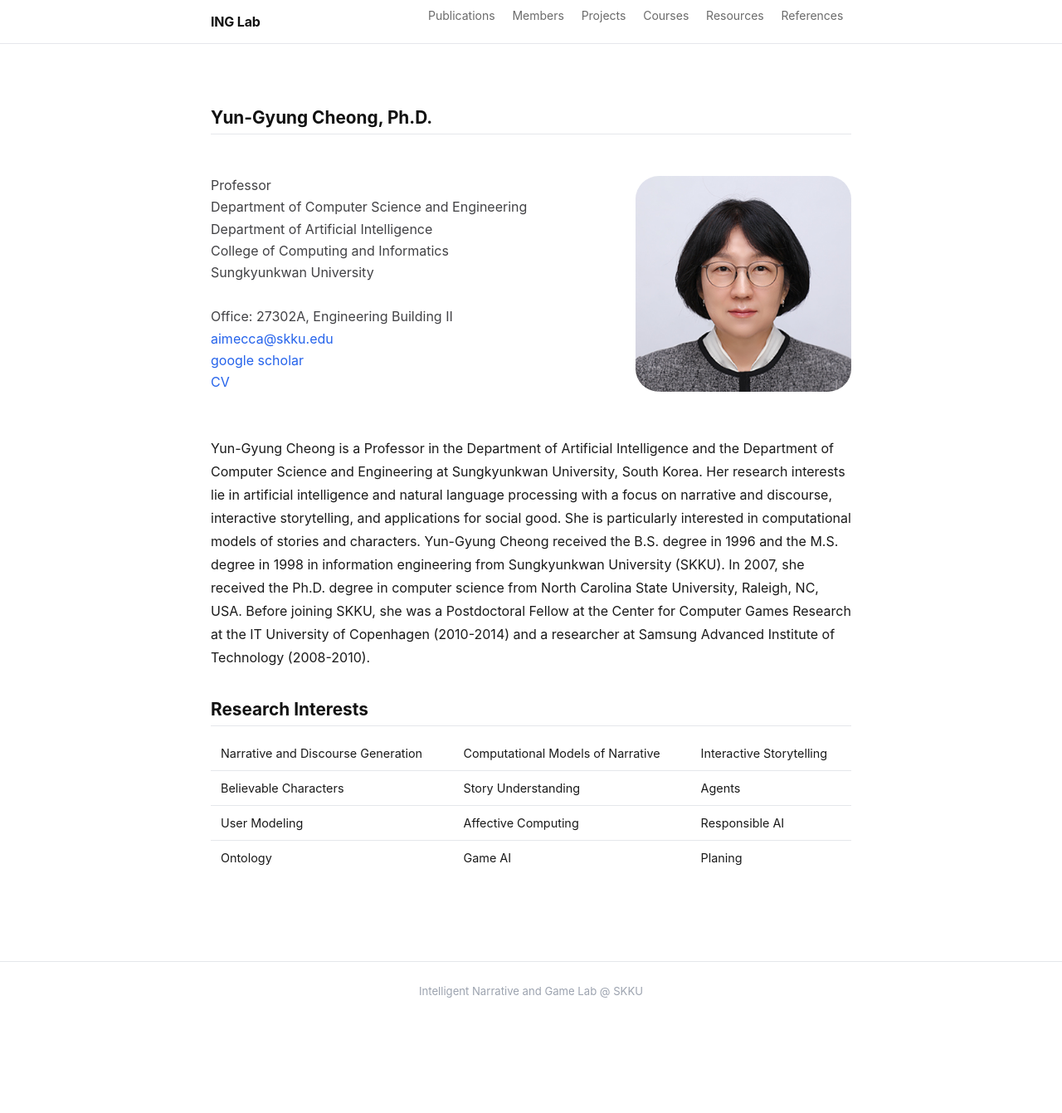
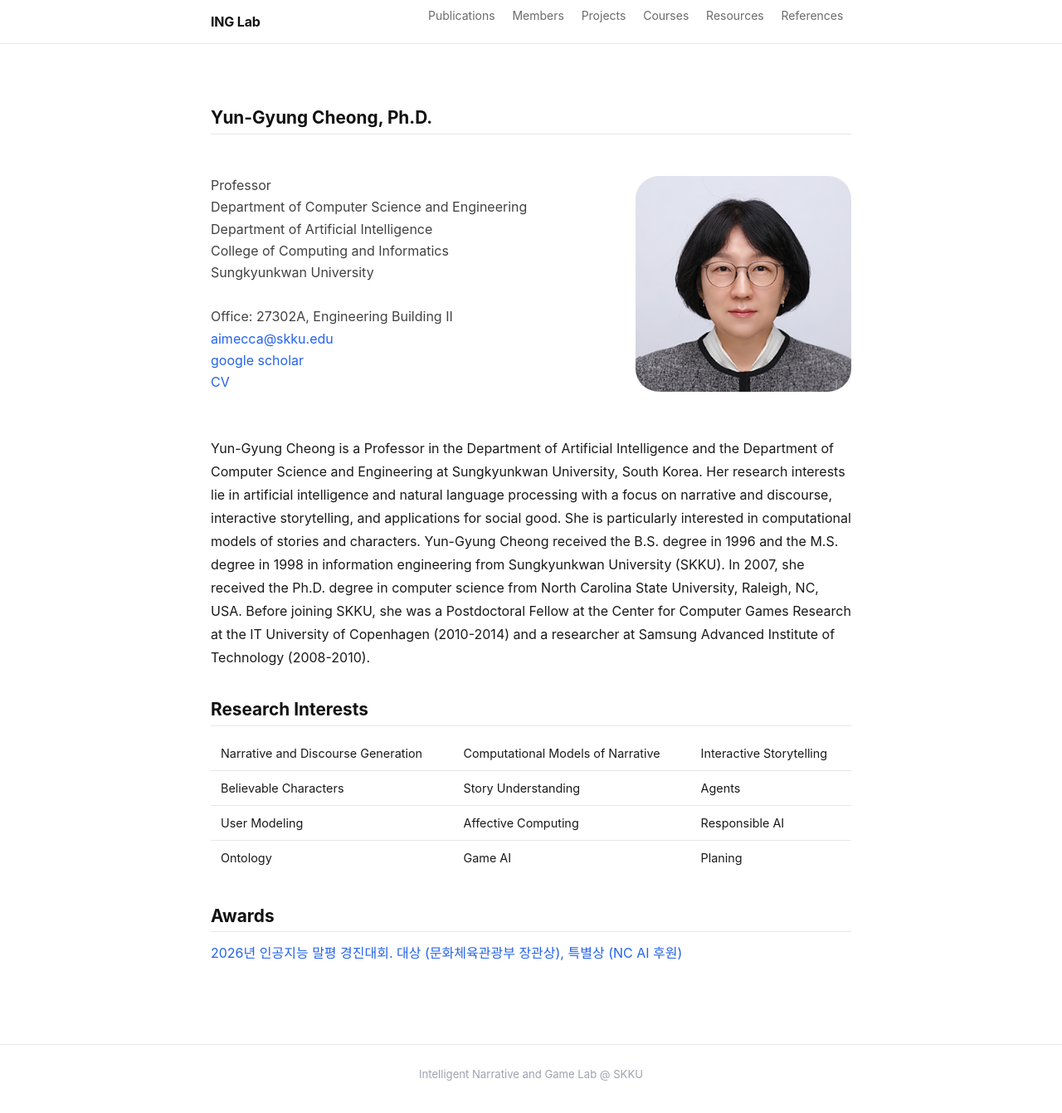
Before and after one commit to inglab/inglab.github.io, a Jekyll site: the page built from index.md, in a window 1280 px wide and 1346 px high. Shown: the top 1341 px of the window at 83% size. Built offline with Jekyll 4.4.1, drawn with Linux system fonts in a browser that asks for light colours.

Commit message:
Update index.md

```diff
--- a/index.md
+++ b/index.md
@@ -124,3 +124,6 @@ Yun-Gyung Cheong received the B.S. degree in 1996 and the M.S. degree in 1998 in
 |         Believable Characters      |         Story Understanding       | Agents                   |
 |           User Modeling            |         Affective Computing       | Responsible AI           |
 |            Ontology                |              Game AI              | Planing                  |
+
+## Awards
+<a href="https://www.korean.go.kr/front/board/boardStandardView.do?board_id=6&mn_id=184&b_seq=1071&pageIndex=1">2026년 인공지능 말평 경진대회. 대상 (문화체육관광부 장관상), 특별상 (NC AI 후원)</a><br>
```
